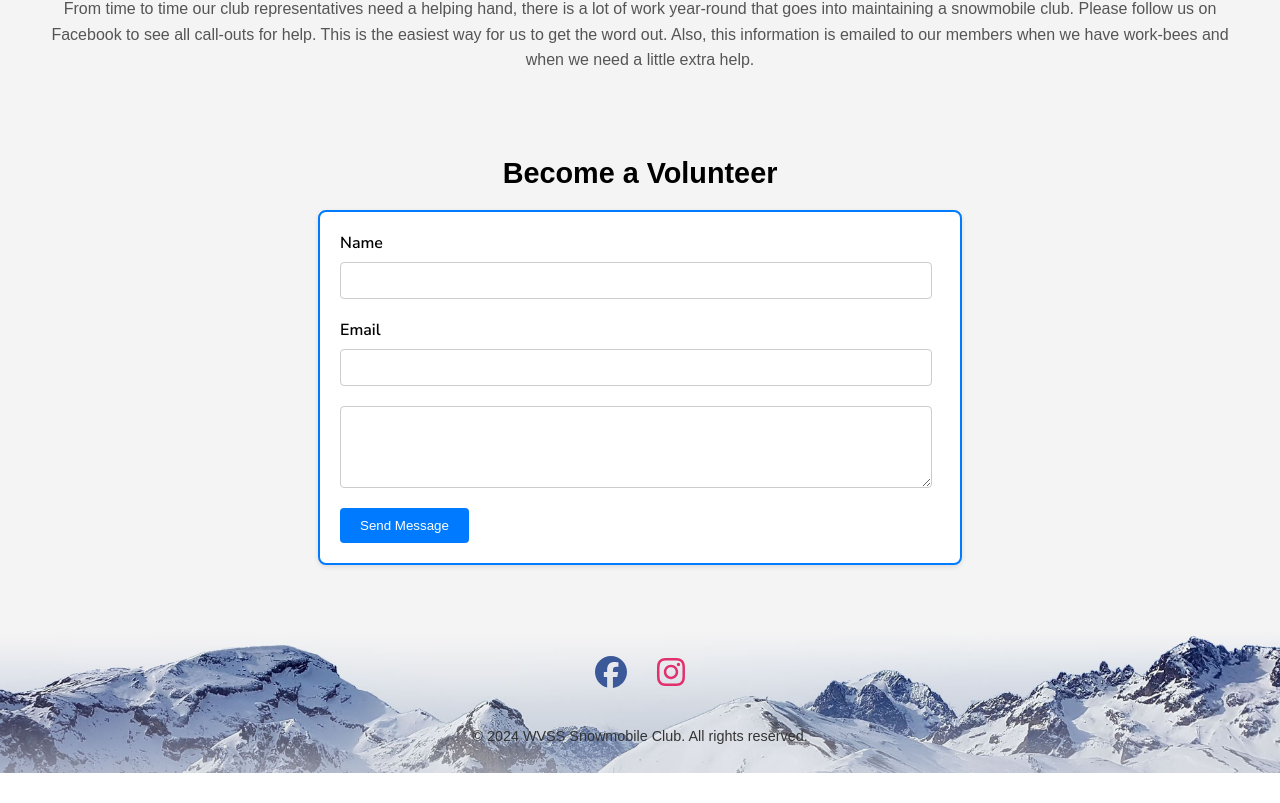
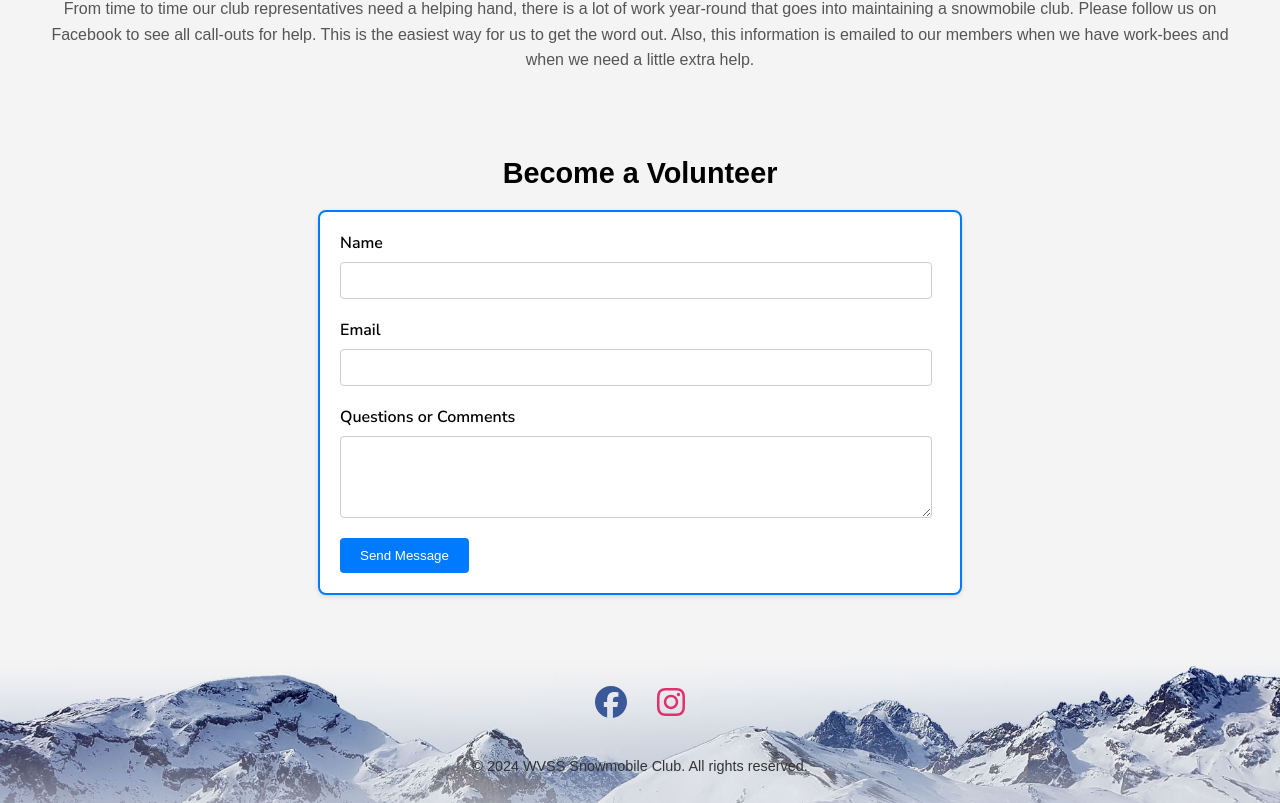
Before and after one commit to sbrew/WVSS, a React (Create React App) app: page /volunteer in a window 1280 px wide. Shown: the part 722-1525 px from the top of the page. Before the commit the page ends 1495 px from the top, so only its background shows below. Built offline with nearby package versions, Linux system fonts and the light colour scheme; a web font is replaced by a local one.

Commit message:
Add message label

```diff
--- a/src/components/ContactForm.js
+++ b/src/components/ContactForm.js
@@ -32,6 +32,7 @@ function ContactForm() {
       <input type="text" name="name" required />
       <label htmlFor="email">Email</label>
       <input type="email" name="email" required />
+      <label htmlFor="message">Questions or Comments</label>
       <textarea
         id="message"
         name="message"
```
